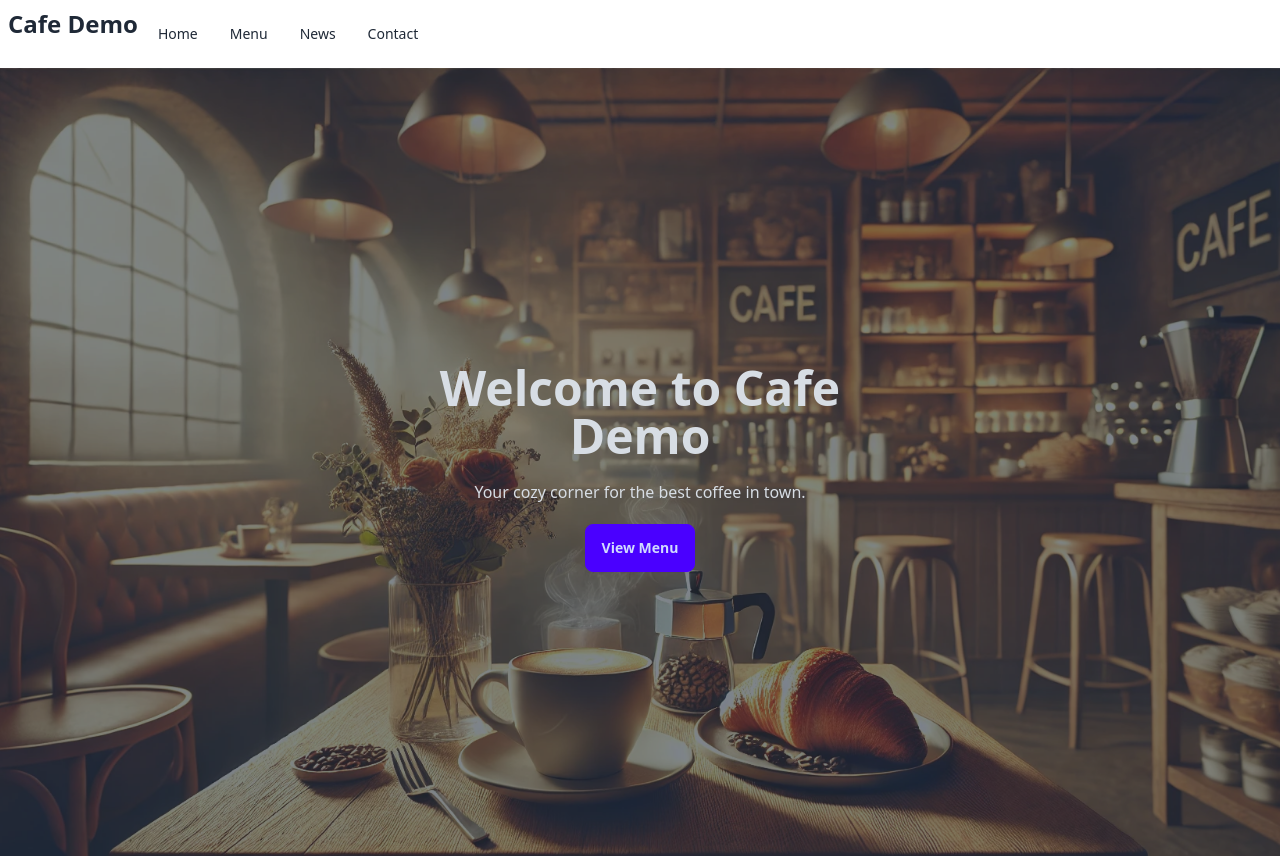
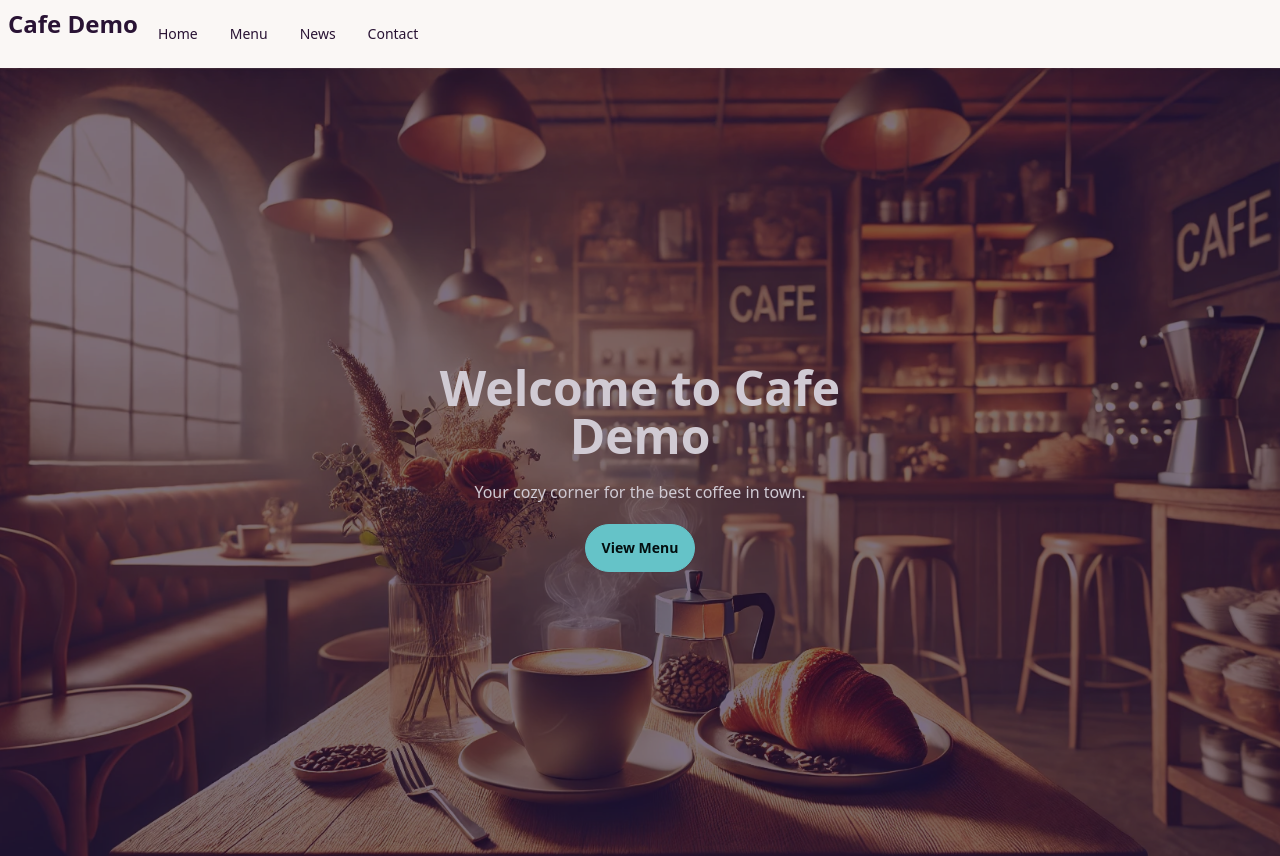
Before and after one commit to Lilleykuba/cafe-demo, a React (Vite) app: page / in a window 1280 px wide. Shown: the top 856 px of the page. Built offline with nearby package versions, Linux system fonts and the light colour scheme.

Commit message:
theme change

```diff
--- a/tailwind.config.js
+++ b/tailwind.config.js
@@ -5,6 +5,6 @@ module.exports = {
   },
   plugins: [require("daisyui")],
   daisyui: {
-    themes: ["light"], // Choose a theme like 'light', 'dark', 'cupcake', etc.
+    themes: ["cupcake"], // Choose a theme like 'light', 'dark', 'cupcake', etc.
   },
 };
```
